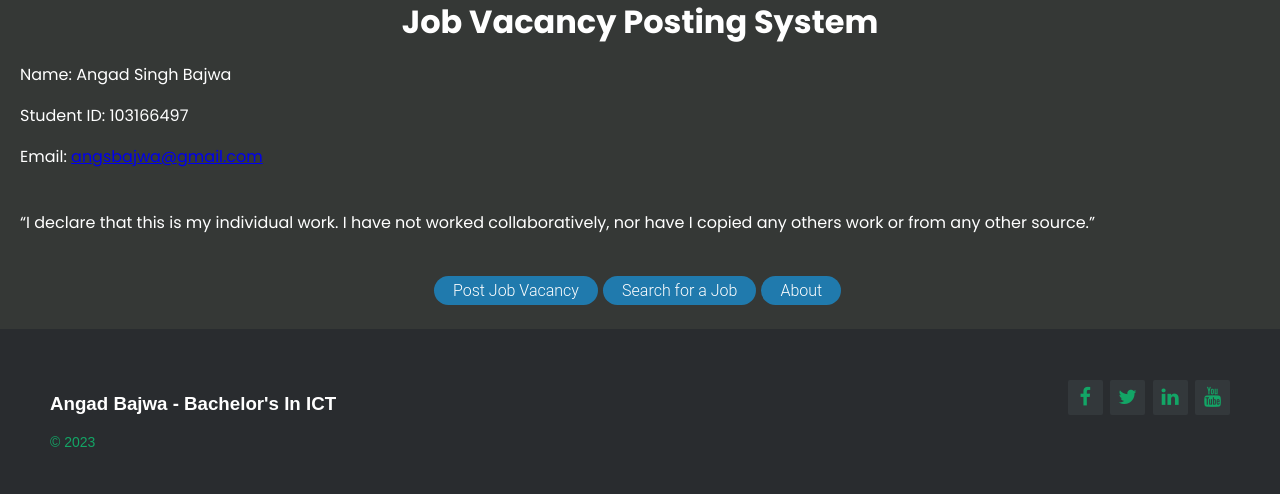
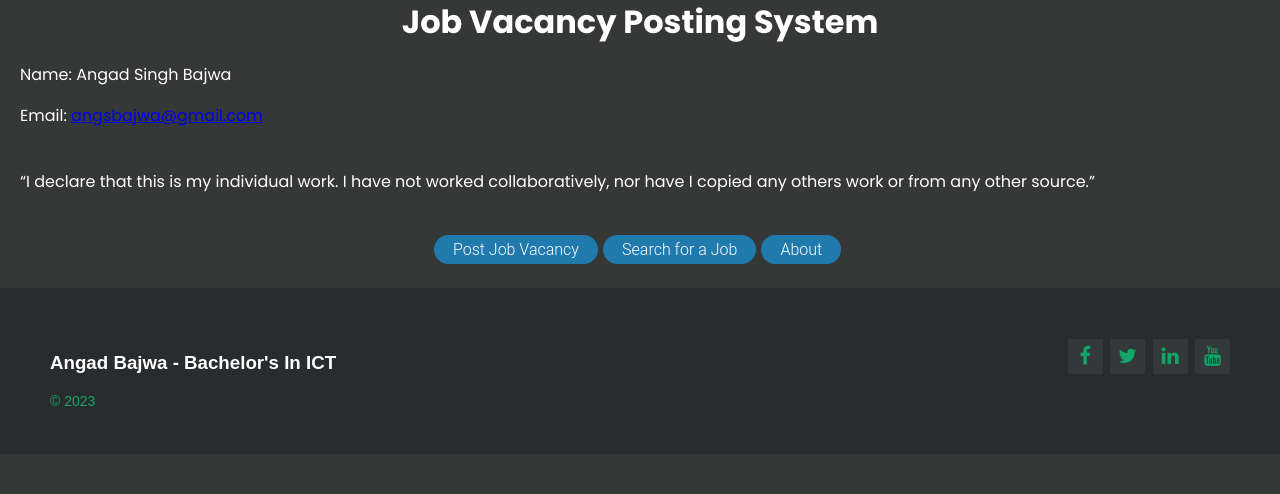
Before and after one commit to AngadB013/Job_Search_Site, a PHP site: page / in a window 1280 px wide. Shown: the part 52-546 px from the top of the page. Run offline with PHP 8.4, Linux system fonts and the light colour scheme.

Commit message:
index.php

```diff
--- a/index.php
+++ b/index.php
@@ -40,7 +40,6 @@
 <h1 class = "heading1">Job Vacancy Posting System</h1>
   <div id = "info">
     <p>Name: Angad Singh Bajwa</p>
-    <p>Student ID: 103166497</p>
     <p>Email: <a href="mailto:'angsbajwa@gmail.com">angsbajwa@gmail.com</a></p>
     <p></br>
       “I declare that this is my individual work. I have not worked
```
